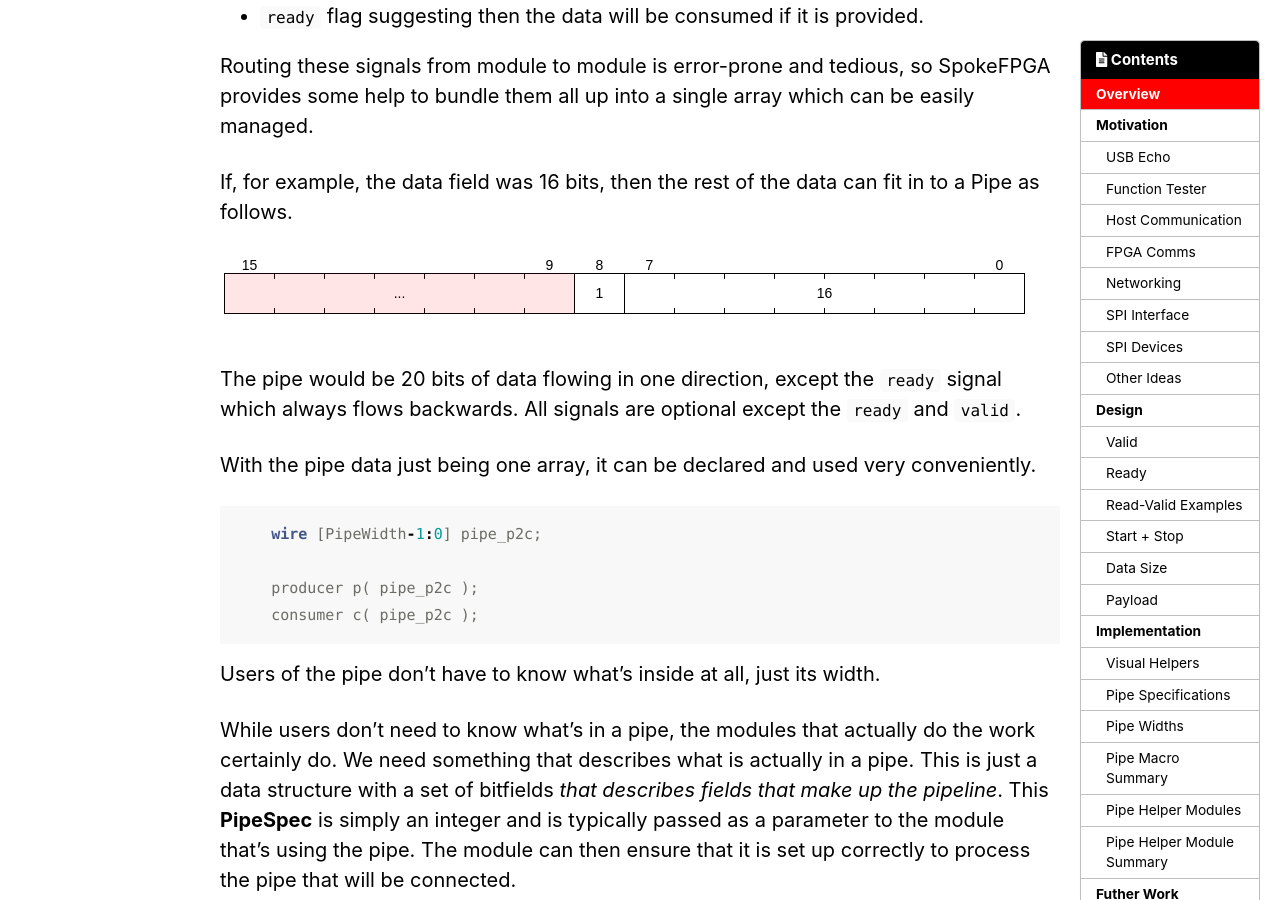
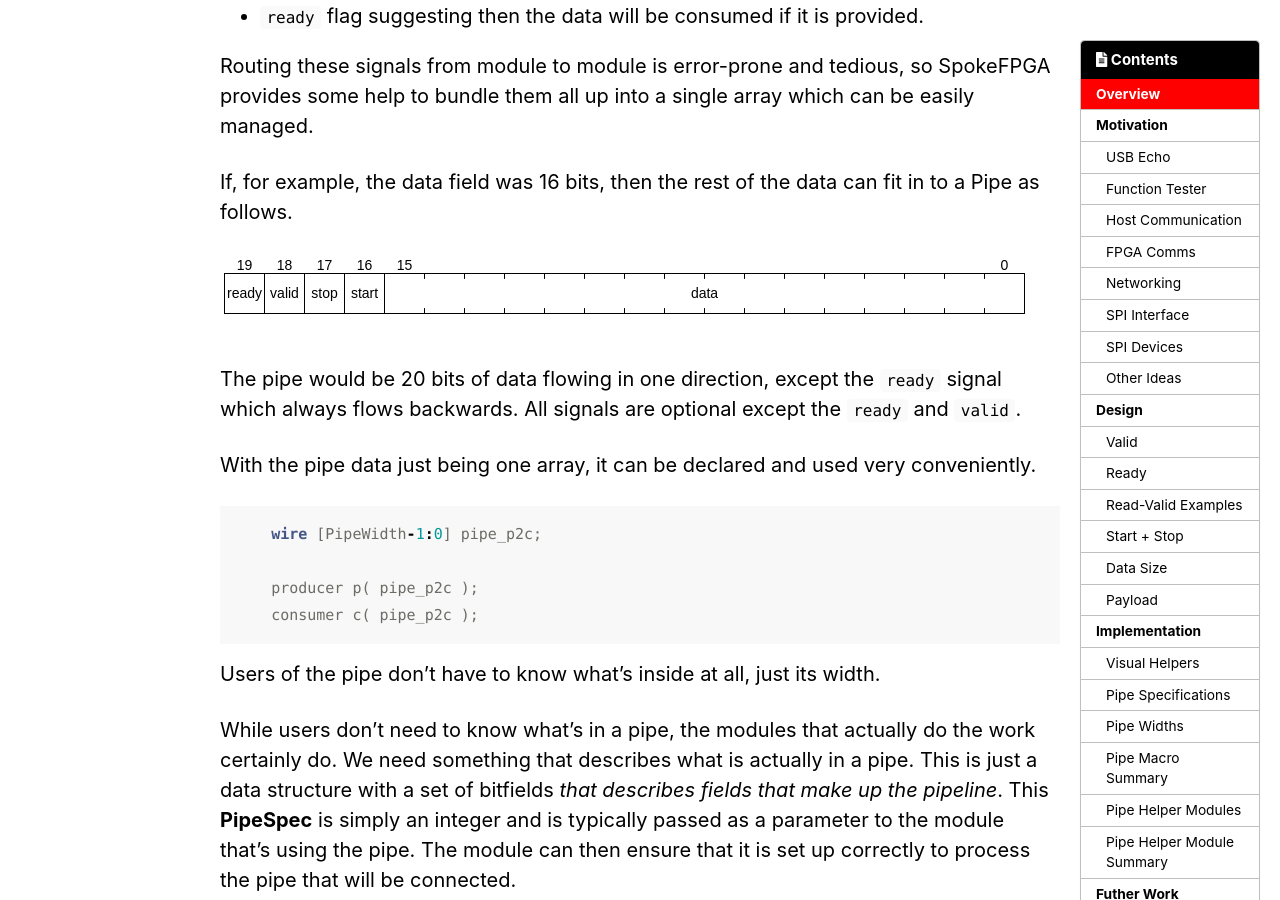
Before and after one commit to davidthings/spokefpga, a Jekyll site: the page built from docs/_pages/pipelines.md, in a window 1280 px wide and 900 px high, scrolled down 966 px. Built offline with Jekyll 4.4.1, drawn with Linux system fonts in a browser that asks for light colours; cached includes are drawn as plain includes; nearby versions of some CDN libraries; a script that is not in the unit is left out.

Commit message:
fix doc - missing diagram

```diff
--- a/docs/_pages/pipelines.md
+++ b/docs/_pages/pipelines.md
@@ -55,7 +55,7 @@ Routing these signals from module to module is error-prone and tedious, so Spoke
 
 If, for example, the data field was 16 bits, then the rest of the data can fit in to a Pipe as follows.
 
-![]({{site.baseurl}}/assets/images/pipelines_PS_d16s.svg)
+![]({{site.baseurl}}/assets/images/pipelines_P_d16s.svg)
 
 <!-- <script type="WaveDrom">
 {
```
Also changed, not shown: docs/assets/images/pipelines_P_d16s.svg (added), src/readme.md.
